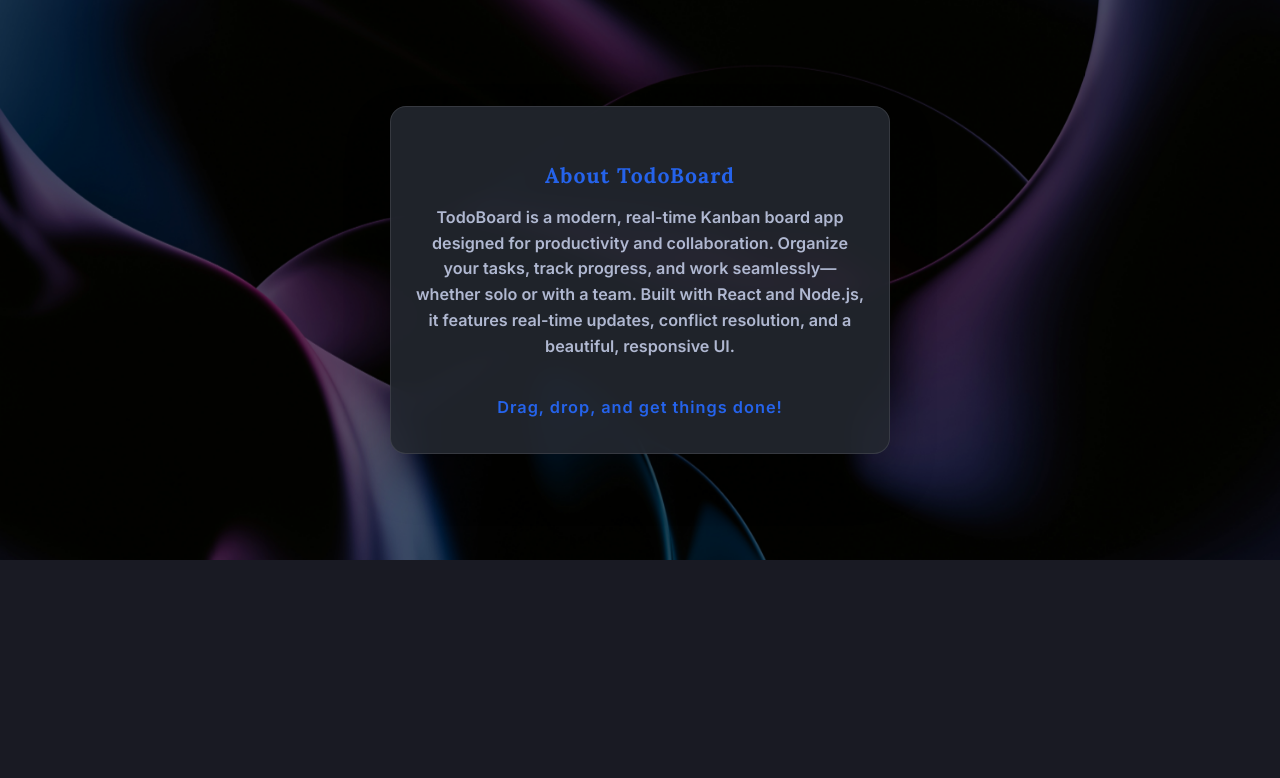
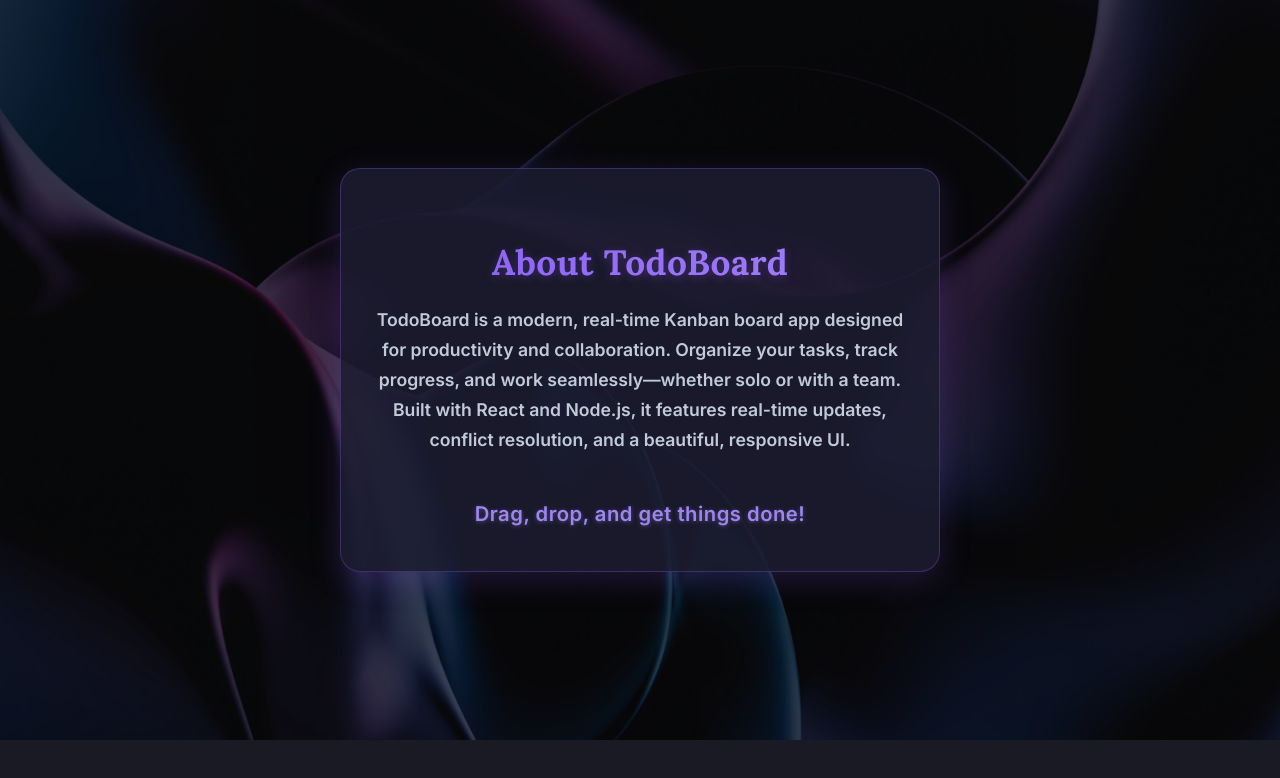
Before and after one commit to Arjun140205/Realtime-ToDo-board, a React (Create React App) app in the folder client/: page /about in a window 1280 px wide. Shown: the top 778 px of the page. Built offline with nearby package versions, Linux system fonts and the light colour scheme; no server answers.

Commit message:
Styled About.css for better typography and structure

```diff
--- a/client/src/pages/About.css
+++ b/client/src/pages/About.css
@@ -1,5 +1,5 @@
 .about-container {
-  min-height: 70vh;
+  min-height: calc(100vh - 60px);
   display: flex;
   align-items: center;
   justify-content: center;
@@ -14,57 +14,68 @@
   left: 0;
   right: 0;
   bottom: 0;
-  background: rgba(0, 0, 0, 0.4);
+  background: rgba(10, 10, 15, 0.6);
   pointer-events: none;
   z-index: 0;
 }
 
 .about-card {
   position: relative;
-  background: rgba(35, 39, 47, 0.9);
-  backdrop-filter: blur(10px);
-  -webkit-backdrop-filter: blur(10px);
-  border: 1px solid rgba(255, 255, 255, 0.1);
-  border-radius: 16px;
-  box-shadow: 0 25px 45px rgba(0, 0, 0, 0.3);
-  padding: 40px 24px 32px 24px;
-  max-width: 500px;
+  background: rgba(30, 30, 50, 0.85);
+  border: 1px solid rgba(139, 92, 246, 0.3);
+  border-radius: 20px;
+  box-shadow: 0 8px 32px rgba(139, 92, 246, 0.2);
+  padding: 48px 32px 40px 32px;
+  max-width: 600px;
   width: 100%;
   text-align: center;
   overflow: hidden;
-  animation: aboutFadeIn 0.5s cubic-bezier(.39,.58,.57,1.01);
+  animation: aboutFadeIn 0.6s cubic-bezier(0.4, 0, 0.2, 1);
   z-index: 1;
 }
 
 @keyframes aboutFadeIn {
-  from { opacity: 0; transform: translateY(18px) scale(0.98); }
-  to { opacity: 1; transform: translateY(0) scale(1); }
+  from {
+    opacity: 0;
+    transform: translateY(30px) scale(0.95);
+  }
+  to {
+    opacity: 1;
+    transform: translateY(0) scale(1);
+  }
 }
 
 .about-title {
-  font-size: 1.32rem;
+  font-size: 2.2rem;
   font-weight: 700;
-  color: #2563eb;
-  margin-bottom: 12px;
-  letter-spacing: 1.1px;
+  color: #8b5cf6;
+  margin-bottom: 20px;
+  letter-spacing: 0.5px;
+  text-shadow: 0 2px 8px rgba(139, 92, 246, 0.3);
+  background: linear-gradient(135deg, #8b5cf6, #a78bfa);
+  -webkit-background-clip: text;
+  -webkit-text-fill-color: transparent;
+  background-clip: text;
 }
 
 .about-desc {
-  font-size: 1.01rem;
-  color: #b0b8d1;
+  font-size: 1.1rem;
+  color: #cbd5e1;
   margin-bottom: 0;
-  line-height: 1.6;
+  line-height: 1.7;
   z-index: 2;
   position: relative;
+  opacity: 0.95;
 }
 
 .about-highlight {
-  color: #2563eb;
-  font-weight: 700;
-  font-size: 1.01em;
+  color: #a78bfa;
+  font-weight: 600;
+  font-size: 1.15em;
   display: inline-block;
-  margin-top: 8px;
-  letter-spacing: 1px;
+  margin-top: 12px;
+  letter-spacing: 0.5px;
+  text-shadow: 0 1px 4px rgba(167, 139, 250, 0.4);
 }
 
 .about-anim-bg {
@@ -73,13 +84,23 @@
 
 @media (max-width: 600px) {
   .about-card {
-    padding: 18px 4px 12px 4px;
-    max-width: 98vw;
+    padding: 24px 16px 20px 16px;
+    max-width: 95vw;
+    margin: 20px 10px;
   }
+
   .about-title {
-    font-size: 1.01rem;
+    font-size: 1.8rem;
+    margin-bottom: 16px;
   }
+
   .about-desc {
-    font-size: 0.95rem;
+    font-size: 1rem;
+    line-height: 1.6;
+  }
+
+  .about-highlight {
+    font-size: 1.05em;
+    margin-top: 8px;
   }
 }
```
